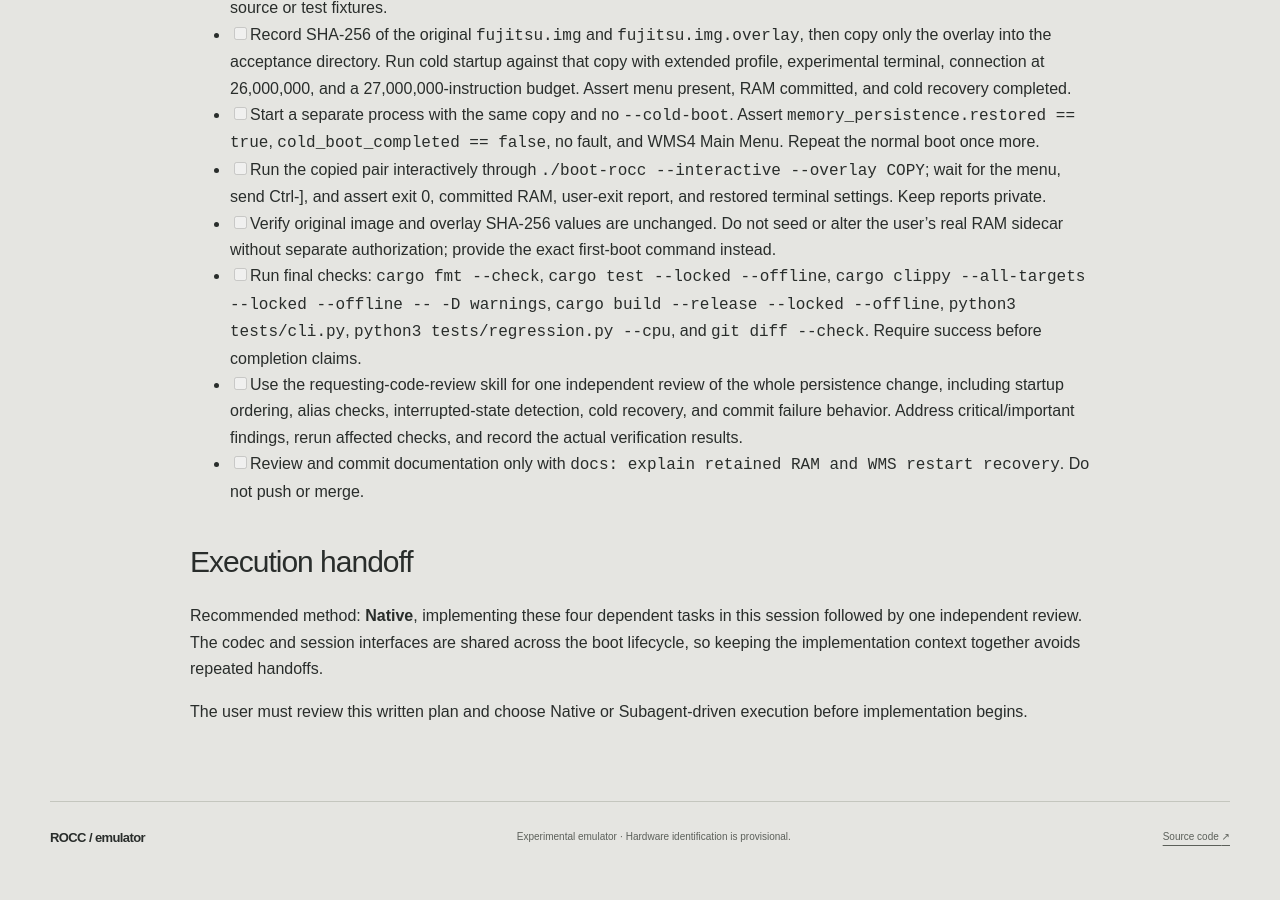
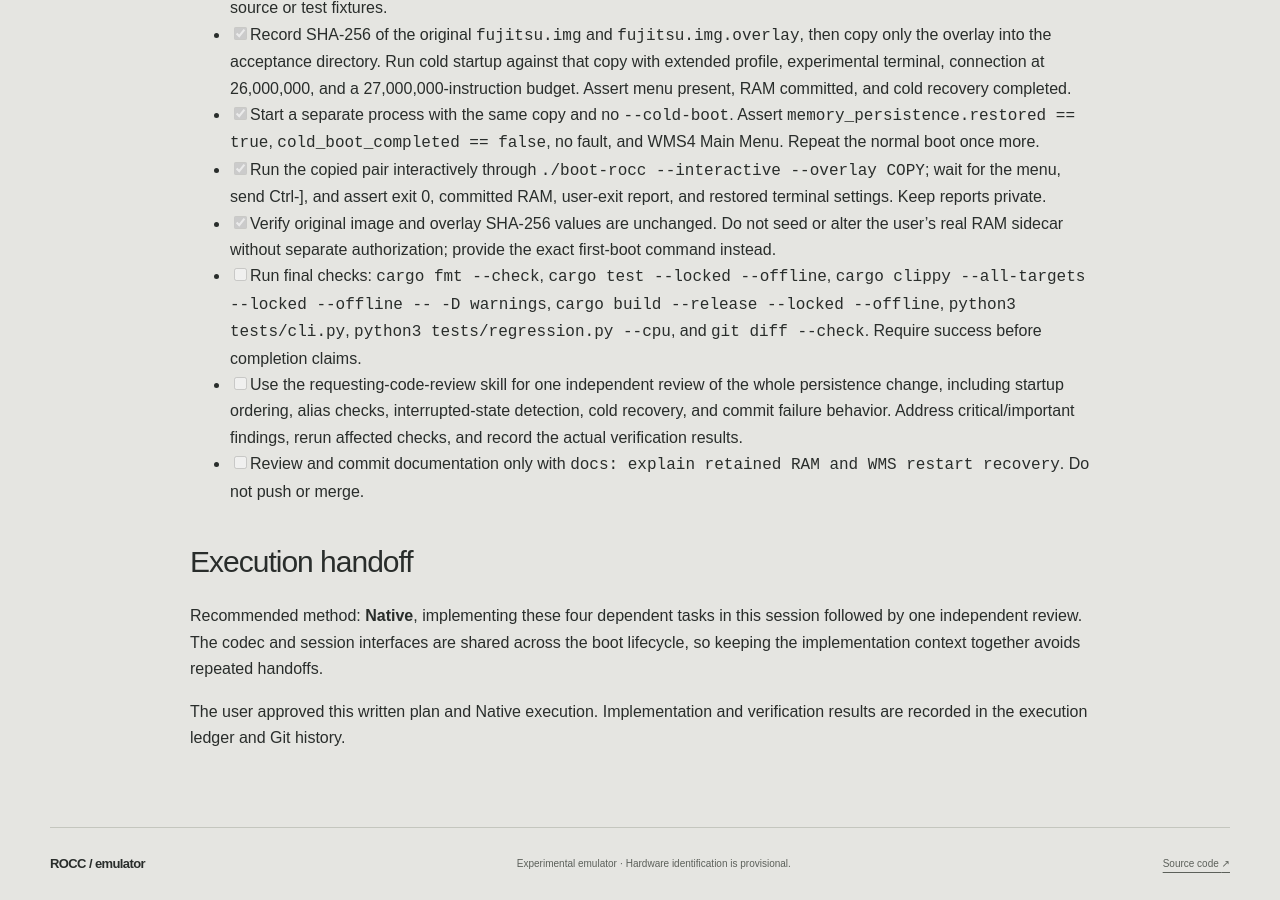
Before and after one commit to pezia/rocc-server-emulator, a Jekyll site: the page built from docs/superpowers/plans/2026-10-16-memory-persistence.md, in a window 1280 px wide and 900 px high, scrolled down 7181 px. Built offline with Jekyll 4.4.1, drawn with Linux system fonts in a browser that asks for light colours; our own code applies the rules of GitHub Pages for plain Markdown files; before the commit the page ends 8054 px from its top, so only the background shows below that.

Commit message:
docs: explain retained RAM and WMS restart recovery

```diff
--- a/docs/superpowers/plans/2026-10-16-memory-persistence.md
+++ b/docs/superpowers/plans/2026-10-16-memory-persistence.md
@@ -47,10 +47,10 @@
 
 ## Execution preflight
 
-- [ ] Read this plan and the approved specification. Preserve the current checkout's uncommitted cold-boot work. Do not move it into another checkout.
-- [ ] Record `git status --short` and `git rev-parse HEAD`. Follow the worktree skill's existing-workspace and consent rules if isolation is needed; the user has not requested a worktree.
-- [ ] Run the existing baseline once: `cargo test --locked --offline`, `cargo build --release --locked --offline`, `python3 tests/cli.py`, and `python3 tests/regression.py --cpu`.
-- [ ] After those checks pass, commit only the already implemented cold-boot prerequisite (`README.md`, `docs/cpu-isa.md`, its source changes, `tests/cli.py`, and `tests/cold_boot.rs`) with `fix: recover WMS disk overlays through the cold boot panel sequence`. Preserve all bytes and leave unrelated files untouched. This separates the previously completed fix from persistence commits and keeps each task commit buildable.
+- [x] Read this plan and the approved specification. Preserve the current checkout's uncommitted cold-boot work. Do not move it into another checkout.
+- [x] Record `git status --short` and `git rev-parse HEAD`. Follow the worktree skill's existing-workspace and consent rules if isolation is needed; the user has not requested a worktree.
+- [x] Run the existing baseline once: `cargo test --locked --offline`, `cargo build --release --locked --offline`, `python3 tests/cli.py`, and `python3 tests/regression.py --cpu`.
+- [x] After those checks pass, commit only the already implemented cold-boot prerequisite (`README.md`, `docs/cpu-isa.md`, its source changes, `tests/cli.py`, and `tests/cold_boot.rs`) with `fix: recover WMS disk overlays through the cold boot panel sequence`. Preserve all bytes and leave unrelated files untouched. This separates the previously completed fix from persistence commits and keeps each task commit buildable.
 
 The available toolchain is `/tmp/rocc-rustup/toolchains/1.87.0-x86_64-unknown-linux-gnu/bin` on `PATH`, with `CARGO_HOME=/tmp/rocc-cargo` and `RUSTUP_HOME=/tmp/rocc-rustup`. Use cached dependencies and avoid unrelated installations.
 
@@ -65,13 +65,13 @@ The available toolchain is `/tmp/rocc-rustup/toolchains/1.87.0-x86_64-unknown-li
 - Produce crate-private `encode_snapshot(memory: &Memory, identity: &SnapshotIdentity) -> Result<Vec<u8>, String>` and `decode_snapshot(bytes: &[u8], memory: &Memory, identity: &SnapshotIdentity) -> Result<Vec<u8>, String>`.
 - Produce public, serializable `MemoryStatus { enabled: bool, path: Option<PathBuf>, restored: bool, bypassed_for_cold_boot: bool, committed: bool, loaded_sha256: Option<String> }`, defaulting to disabled. Re-export it from `lib.rs`; keep codec and session internals private.
 
-- [ ] Add `physical_snapshot_preserves_unknown_zero_and_all_banks` inside `memory.rs`. Set known zero at physical word 0, `0x1234` at 10941, and `0xabcd` at the final physical word; leave word 1 unknown. Assert the extended payload has exactly `1_757_184` bytes, then round-trip and compare every `Option<u16>` from `iter_physical()`.
-- [ ] Add `invalid_memory_payload_is_atomic`: wrong length, invalid flag 2, and unknown flag 0 with nonzero value must each return an error and leave every existing cell unchanged.
-- [ ] Run `cargo test --locked --offline physical_snapshot` and the invalid-payload test; observe missing-method failures before implementation.
-- [ ] Implement both methods in `memory.rs`. Encode each cell as `[flag, high, low]`; validate the full payload into temporary storage before replacement. Do not change the live mapping during payload import.
-- [ ] Add codec tests with these exact assertions: total length equals `160 + payload.len()`; magic is `ROCCRAM1`; header version is 1; committed status is 0; changed image, overlay digest, profile, width, or geometry fails; a payload bit flip, truncation, trailing byte, nonzero reserved byte, or unsupported version fails. A terminal/capture-only configuration change must still decode.
-- [ ] Run `cargo test --locked --offline persistence` and observe failures before implementing the codec.
-- [ ] Implement the following fixed, big-endian header, with no new dependencies:
+- [x] Add `physical_snapshot_preserves_unknown_zero_and_all_banks` inside `memory.rs`. Set known zero at physical word 0, `0x1234` at 10941, and `0xabcd` at the final physical word; leave word 1 unknown. Assert the extended payload has exactly `1_757_184` bytes, then round-trip and compare every `Option<u16>` from `iter_physical()`.
+- [x] Add `invalid_memory_payload_is_atomic`: wrong length, invalid flag 2, and unknown flag 0 with nonzero value must each return an error and leave every existing cell unchanged.
+- [x] Run `cargo test --locked --offline physical_snapshot` and the invalid-payload test; observe missing-method failures before implementation.
+- [x] Implement both methods in `memory.rs`. Encode each cell as `[flag, high, low]`; validate the full payload into temporary storage before replacement. Do not change the live mapping during payload import.
+- [x] Add codec tests with these exact assertions: total length equals `160 + payload.len()`; magic is `ROCCRAM1`; header version is 1; committed status is 0; changed image, overlay digest, profile, width, or geometry fails; a payload bit flip, truncation, trailing byte, nonzero reserved byte, or unsupported version fails. A terminal/capture-only configuration change must still decode.
+- [x] Run `cargo test --locked --offline persistence` and observe failures before implementing the codec.
+- [x] Implement the following fixed, big-endian header, with no new dependencies:
 
 | Byte range | Value |
 | --- | --- |
@@ -94,8 +94,8 @@ The available toolchain is `/tmp/rocc-rustup/toolchains/1.87.0-x86_64-unknown-li
 
 Ordinary decode recognizes an active marker before attempting committed checksum or payload validation and reports an interrupted session. Validate lengths and configured geometry before allocation. An active marker can be just a complete 160-byte header with status 1 and no payload. The codec never accepts that as restored RAM.
 
-- [ ] Run `cargo test --locked --offline`; require all old and new tests to pass.
-- [ ] Review the task's diff. Stage only this task's files and hunks, then commit with `feat: encode validated retained memory snapshots`.
+- [x] Run `cargo test --locked --offline`; require all old and new tests to pass.
+- [x] Review the task's diff. Stage only this task's files and hunks, then commit with `feat: encode validated retained memory snapshots`.
 
 ## Task 2: Protected sidecar sessions and atomic snapshot replacement
 
@@ -110,16 +110,16 @@ Ordinary decode recognizes an active marker before attempting committed checksum
 - Produce crate-private `MemorySession::prepare(path: &Path, protected: &ProtectedPaths, memory: &Memory, identity: &SnapshotIdentity, cold_boot: bool) -> Result<(Self, Option<Vec<u8>>), String>`.
 - Produce `MemorySession::begin(&mut self) -> Result<(), String>`, `MemorySession::commit(&mut self, memory: &Memory, identity: &SnapshotIdentity) -> Result<(), String>`, and `MemorySession::status(&self) -> &MemoryStatus`.
 
-- [ ] Add tests named `prepare_does_not_mutate_sidecar`, `begin_makes_previous_snapshot_unrestorable`, `cold_recovery_accepts_recognized_damaged_snapshot`, and `unrecognized_file_is_preserved`. Assert prepare leaves file bytes unchanged; begin durably sets byte 10 to 1; ordinary reopen refuses active state; cold prepare bypasses known damaged payload but never replaces an arbitrary file without matching supported magic/version.
-- [ ] Add `sidecar_paths_reject_aliases_and_special_files`: base/overlay hard links, symlinks, directories, FIFOs, multiply linked snapshots, and a report destination equal to the derived sidecar all fail before changing sidecar or protected-file bytes. A nonexistent report destination equal to the sidecar must also fail.
-- [ ] Run `cargo test --locked --offline persistence` and observe missing-session API or assertion failures.
-- [ ] Implement prepare using read/write, no-follow, nonblocking opens and descriptor metadata. Derive the path in the caller; require canonical parent plus filename. Check type, link count, protected identities, report destination, magic, and version before any mutation. For an absent sidecar, defer create-new until begin. Bound reads to `160 + configured_physical_words * 3 + 1`.
-- [ ] Implement begin: verify the pathname still identifies the prepared file, or create-new a private active header if absent. Set the active status through the open descriptor and sync it before returning; sync the parent directory after creation. Do not delete the file in Drop.
-- [ ] Add `commit_failure_preserves_active_or_complete_snapshot` with injected failures at write, file sync, rename, and directory sync. Before rename, assert the active marker remains; after rename, assert a complete decodable snapshot remains even if final directory sync reports an error. Existing protected files remain byte-identical, temporaries are cleaned, and `status.committed` stays false on every reported failure.
-- [ ] Implement commit: encode a complete status-0 snapshot, create a unique mode-0600 sibling temporary, write and sync it, verify the destination still matches the session-owned inode, rename over that recognized sidecar, then sync the parent directory. Set committed status only after all steps succeed. Keep report and overlay-compaction publication unchanged.
-- [ ] Add `sidecar_permissions_follow_private_umask_policy`: new sidecar and replacement must have no group/other access under umask 000 and 022. Add `destination_replaced_during_session_is_not_overwritten` by replacing the path with an unrelated file before commit; assert refusal and unchanged replacement bytes.
-- [ ] Run `cargo test --locked --offline` and `cargo clippy --all-targets --locked --offline -- -D warnings`; require success.
-- [ ] Review and commit only this task's changes with `feat: persist RAM through protected sidecar sessions`.
+- [x] Add tests named `prepare_does_not_mutate_sidecar`, `begin_makes_previous_snapshot_unrestorable`, `cold_recovery_accepts_recognized_damaged_snapshot`, and `unrecognized_file_is_preserved`. Assert prepare leaves file bytes unchanged; begin durably sets byte 10 to 1; ordinary reopen refuses active state; cold prepare bypasses known damaged payload but never replaces an arbitrary file without matching supported magic/version.
+- [x] Add `sidecar_paths_reject_aliases_and_special_files`: base/overlay hard links, symlinks, directories, FIFOs, multiply linked snapshots, and a report destination equal to the derived sidecar all fail before changing sidecar or protected-file bytes. A nonexistent report destination equal to the sidecar must also fail.
+- [x] Run `cargo test --locked --offline persistence` and observe missing-session API or assertion failures.
+- [x] Implement prepare using read/write, no-follow, nonblocking opens and descriptor metadata. Derive the path in the caller; require canonical parent plus filename. Check type, link count, protected identities, report destination, magic, and version before any mutation. For an absent sidecar, defer create-new until begin. Bound reads to `160 + configured_physical_words * 3 + 1`.
+- [x] Implement begin: verify the pathname still identifies the prepared file, or create-new a private active header if absent. Set the active status through the open descriptor and sync it before returning; sync the parent directory after creation. Do not delete the file in Drop.
+- [x] Add `commit_failure_preserves_active_or_complete_snapshot` with injected failures at write, file sync, rename, and directory sync. Before rename, assert the active marker remains; after rename, assert a complete decodable snapshot remains even if final directory sync reports an error. Existing protected files remain byte-identical, temporaries are cleaned, and `status.committed` stays false on every reported failure.
+- [x] Implement commit: encode a complete status-0 snapshot, create a unique mode-0600 sibling temporary, write and sync it, verify the destination still matches the session-owned inode, rename over that recognized sidecar, then sync the parent directory. Set committed status only after all steps succeed. Keep report and overlay-compaction publication unchanged.
+- [x] Add `sidecar_permissions_follow_private_umask_policy`: new sidecar and replacement must have no group/other access under umask 000 and 022. Add `destination_replaced_during_session_is_not_overwritten` by replacing the path with an unrelated file before commit; assert refusal and unchanged replacement bytes.
+- [x] Run `cargo test --locked --offline` and `cargo clippy --all-targets --locked --offline -- -D warnings`; require success.
+- [x] Review and commit only this task's changes with `feat: persist RAM through protected sidecar sessions`.
 
 ## Task 3: Automatic retained-memory boot lifecycle and reporting
 
@@ -133,19 +133,19 @@ Ordinary decode recognizes an active marker before attempting committed checksum
 - Produce a private `Machine::reload_bootstrap(&mut self)` helper shared with `attach_overlay`. It loads exactly words 0 through 127 from the effective boot block and changes no other RAM.
 - Add report field `memory_persistence` containing `MemoryStatus`; do not change the report schema version for additive fields.
 
-- [ ] Add library test `retained_ram_restores_before_bootstrap`: save known zero, unknown words, bank 127, and word 10941; start a new machine and attach the same disk/memory pair. Assert retained physical values match, mapping is bank zero, CPU PC is 127 with reset registers/counters, and boot words come from the current effective block rather than saved RAM. Assert attachment after a guest step fails.
-- [ ] Add `library_without_attachment_stays_stateless`: existing constructors, step execution, `cpu-cases`, and finalization do not create sidecars or change reference output.
-- [ ] Run `cargo test --locked --offline --test persistence`; observe missing lifecycle API failures.
-- [ ] Implement attachment: canonicalize the locked overlay, derive its `.ram` path, construct protected identities and initial snapshot identity, prepare the session, import any validated RAM, reset mapping to bank zero, reload the effective bootstrap, and call begin. Preserve restored word 10941. Keep the session and overlay alive together on `Machine`.
-- [ ] Implement finalization: commit only when no guest fault exists and the stop reason is absent at a completed batch budget, or is `halt`, `step_limit`, `user_exit`, `input_eof`, or `signal`. Use the final effective overlay digest. Other stop/error paths retain the active marker. Propagate save errors rather than reporting success.
-- [ ] Add CLI tests `default_memory_changes_next_boot`, `custom_overlay_pairs_memory`, `no_memory_skips_load_and_save`, `stateless_disk_write_invalidates_saved_ram`, `cold_boot_replaces_recognized_bad_ram`, `report_alias_is_rejected_before_memory_begin`, and `report_failure_does_not_lose_ram_save`. Synthetic programs must assert a retained word affects the second process's accumulator or branch; check base-image bytes remain unchanged.
-- [ ] Run the new CLI tests against the old release binary; observe option or missing-sidecar failures before CLI integration.
-- [ ] Implement `--no-memory` as a flag and document it in help. After all existing image, report, and overlay path checks, attach memory unless disabled. After execution returns through terminal cleanup, finalize memory before report publication and signal-status return. Print one concise RAM status line in the boot summary.
-- [ ] Update `RunMetadata` or report plumbing only as needed to export the machine's persistence status; report enabled/path/restored/cold-bypass/committed/loaded identity. Saving a report must not be required for saving RAM.
-- [ ] Extend existing fault/retry and signal CLI tests for the new lifecycle. Runs whose purpose is stateless disk-journal recovery should explicitly use `--no-memory`; separately assert guest faults leave active RAM and normal restart refuses it. PTY signal tests must assert RAM commit plus termios restoration and exit status `128 + signal`.
-- [ ] Add `killed_session_without_disk_writes_requires_recovery`: first create a committed snapshot, then run a synthetic loop, wait until its sidecar marker is active, kill it, and assert the next ordinary boot refuses the snapshot without modifying it. Confirm `--cold-boot` can recover a suitable synthetic guest. Always clean up the child process.
-- [ ] Run `cargo test --locked --offline`, release build, `python3 tests/cli.py`, and `python3 tests/regression.py --cpu`; require all suites to pass with the frozen-reference checksum unchanged.
-- [ ] Review and commit only persistence changes with `feat: restore retained RAM during normal emulator boot`.
+- [x] Add library test `retained_ram_restores_before_bootstrap`: save known zero, unknown words, bank 127, and word 10941; start a new machine and attach the same disk/memory pair. Assert retained physical values match, mapping is bank zero, CPU PC is 127 with reset registers/counters, and boot words come from the current effective block rather than saved RAM. Assert attachment after a guest step fails.
+- [x] Add `library_without_attachment_stays_stateless`: existing constructors, step execution, `cpu-cases`, and finalization do not create sidecars or change reference output.
+- [x] Run `cargo test --locked --offline --test persistence`; observe missing lifecycle API failures.
+- [x] Implement attachment: canonicalize the locked overlay, derive its `.ram` path, construct protected identities and initial snapshot identity, prepare the session, import any validated RAM, reset mapping to bank zero, reload the effective bootstrap, and call begin. Preserve restored word 10941. Keep the session and overlay alive together on `Machine`.
+- [x] Implement finalization: commit only when no guest fault exists and the stop reason is absent at a completed batch budget, or is `halt`, `step_limit`, `user_exit`, `input_eof`, or `signal`. Use the final effective overlay digest. Other stop/error paths retain the active marker. Propagate save errors rather than reporting success.
+- [x] Add CLI tests `default_memory_changes_next_boot`, `custom_overlay_pairs_memory`, `no_memory_skips_load_and_save`, `stateless_disk_write_invalidates_saved_ram`, `cold_boot_replaces_recognized_bad_ram`, `report_alias_is_rejected_before_memory_begin`, and `report_failure_does_not_lose_ram_save`. Synthetic programs must assert a retained word affects the second process's accumulator or branch; check base-image bytes remain unchanged.
+- [x] Run the new CLI tests against the old release binary; observe option or missing-sidecar failures before CLI integration.
+- [x] Implement `--no-memory` as a flag and document it in help. After all existing image, report, and overlay path checks, attach memory unless disabled. After execution returns through terminal cleanup, finalize memory before report publication and signal-status return. Print one concise RAM status line in the boot summary.
+- [x] Update `RunMetadata` or report plumbing only as needed to export the machine's persistence status; report enabled/path/restored/cold-bypass/committed/loaded identity. Saving a report must not be required for saving RAM.
+- [x] Extend existing fault/retry and signal CLI tests for the new lifecycle. Runs whose purpose is stateless disk-journal recovery should explicitly use `--no-memory`; separately assert guest faults leave active RAM and normal restart refuses it. PTY signal tests must assert RAM commit plus termios restoration and exit status `128 + signal`.
+- [x] Add `killed_session_without_disk_writes_requires_recovery`: first create a committed snapshot, then run a synthetic loop, wait until its sidecar marker is active, kill it, and assert the next ordinary boot refuses the snapshot without modifying it. Confirm `--cold-boot` can recover a suitable synthetic guest. Always clean up the child process.
+- [x] Run `cargo test --locked --offline`, release build, `python3 tests/cli.py`, and `python3 tests/regression.py --cpu`; require all suites to pass with the frozen-reference checksum unchanged.
+- [x] Review and commit only persistence changes with `feat: restore retained RAM during normal emulator boot`.
 
 ## Task 4: User contract and WMS acceptance verification
 
@@ -153,12 +153,12 @@ Ordinary decode recognizes an active marker before attempting committed checksum
 
 **Interfaces:** Consume the completed CLI and report contracts; no new runtime interfaces.
 
-- [ ] Update documentation: ordinary boots automatically pair `OVERLAY.ram`; an existing disk-only WMS overlay needs one cold boot; later launches omit `--cold-boot`; `--no-memory` disables both directions; interrupted or incompatible state requires explicit recovery. Explain reset versus full execution resume and the orderly-exit limit. Document the 160-byte header and canonical three-byte cell encoding in the architecture reference.
-- [ ] Add ignore patterns for RAM sidecars and their implementation-specific temporary filenames without ignoring public source or test fixtures.
-- [ ] Record SHA-256 of the original `fujitsu.img` and `fujitsu.img.overlay`, then copy only the overlay into the acceptance directory. Run cold startup against that copy with extended profile, experimental terminal, connection at 26,000,000, and a 27,000,000-instruction budget. Assert menu present, RAM committed, and cold recovery completed.
-- [ ] Start a separate process with the same copy and no `--cold-boot`. Assert `memory_persistence.restored == true`, `cold_boot_completed == false`, no fault, and WMS4 Main Menu. Repeat the normal boot once more.
-- [ ] Run the copied pair interactively through `./boot-rocc --interactive --overlay COPY`; wait for the menu, send Ctrl-], and assert exit 0, committed RAM, user-exit report, and restored terminal settings. Keep reports private.
-- [ ] Verify original image and overlay SHA-256 values are unchanged. Do not seed or alter the user's real RAM sidecar without separate authorization; provide the exact first-boot command instead.
+- [x] Update documentation: ordinary boots automatically pair `OVERLAY.ram`; an existing disk-only WMS overlay needs one cold boot; later launches omit `--cold-boot`; `--no-memory` disables both directions; interrupted or incompatible state requires explicit recovery. Explain reset versus full execution resume and the orderly-exit limit. Document the 160-byte header and canonical three-byte cell encoding in the architecture reference.
+- [x] Add ignore patterns for RAM sidecars and their implementation-specific temporary filenames without ignoring public source or test fixtures.
+- [x] Record SHA-256 of the original `fujitsu.img` and `fujitsu.img.overlay`, then copy only the overlay into the acceptance directory. Run cold startup against that copy with extended profile, experimental terminal, connection at 26,000,000, and a 27,000,000-instruction budget. Assert menu present, RAM committed, and cold recovery completed.
+- [x] Start a separate process with the same copy and no `--cold-boot`. Assert `memory_persistence.restored == true`, `cold_boot_completed == false`, no fault, and WMS4 Main Menu. Repeat the normal boot once more.
+- [x] Run the copied pair interactively through `./boot-rocc --interactive --overlay COPY`; wait for the menu, send Ctrl-], and assert exit 0, committed RAM, user-exit report, and restored terminal settings. Keep reports private.
+- [x] Verify original image and overlay SHA-256 values are unchanged. Do not seed or alter the user's real RAM sidecar without separate authorization; provide the exact first-boot command instead.
 - [ ] Run final checks: `cargo fmt --check`, `cargo test --locked --offline`, `cargo clippy --all-targets --locked --offline -- -D warnings`, `cargo build --release --locked --offline`, `python3 tests/cli.py`, `python3 tests/regression.py --cpu`, and `git diff --check`. Require success before completion claims.
 - [ ] Use the requesting-code-review skill for one independent review of the whole persistence change, including startup ordering, alias checks, interrupted-state detection, cold recovery, and commit failure behavior. Address critical/important findings, rerun affected checks, and record the actual verification results.
 - [ ] Review and commit documentation only with `docs: explain retained RAM and WMS restart recovery`. Do not push or merge.
@@ -167,4 +167,4 @@ Ordinary decode recognizes an active marker before attempting committed checksum
 
 Recommended method: **Native**, implementing these four dependent tasks in this session followed by one independent review. The codec and session interfaces are shared across the boot lifecycle, so keeping the implementation context together avoids repeated handoffs.
 
-The user must review this written plan and choose Native or Subagent-driven execution before implementation begins.
+The user approved this written plan and Native execution. Implementation and verification results are recorded in the execution ledger and Git history.
```
Also changed, not shown: docs/machine-architecture.md (+62 -3 lines), README.md, 1 other file.
